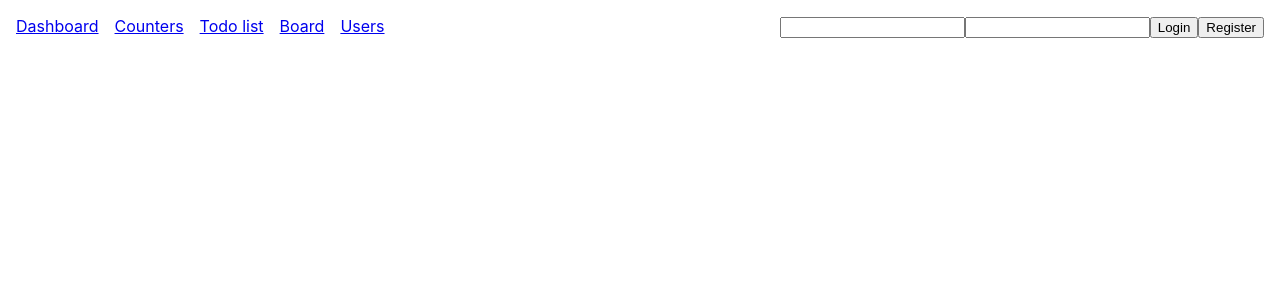
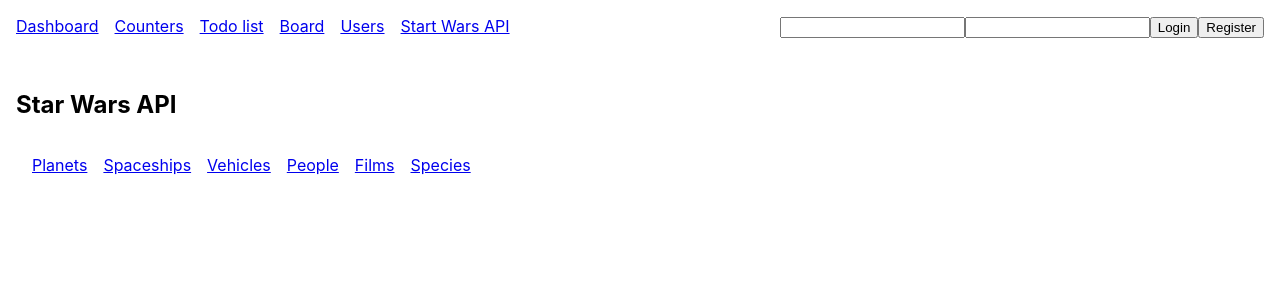
Before and after one commit to loopmode/cairo-workshop-app, a React (Create React App) app: page /swapi in a window 1280 px wide. Shown: the top 300 px of the page. Built offline with nearby package versions, Linux system fonts and the light colour scheme.

Commit message:
prepare swapi pages

```diff
--- a/src/App.module.scss
+++ b/src/App.module.scss
@@ -1,6 +1,5 @@
 .App {
-
-  > nav {
+  nav {
     padding: 1em;
     display: flex;
     a + a {
--- a/src/App.tsx
+++ b/src/App.tsx
@@ -15,6 +15,7 @@
 
 import { ProtectedRoute } from "./components/ProtectedRoute/ProtectedRoute";
 import { HeaderLogin } from "./components/HeaderLogin/HeaderLogin";
+import SwapiPage from "./pages/swapi/SwapiPage";
 
 function App() {
   return (
@@ -26,6 +27,7 @@
           <NavLink to="/list">Todo list</NavLink>
           <NavLink to="/board">Board</NavLink>
           <NavLink to="/users">Users</NavLink>
+          <NavLink to="/swapi">Start Wars API</NavLink>
           <span className="flex-1" />
           <HeaderLogin />
         </nav>
@@ -37,6 +39,7 @@
             <ProtectedRoute path="/list" component={TodoListPage} />
             <ProtectedRoute path="/board" component={BoardPage} />
             <Route path="/users" component={UsersPage} />
+            <Route path="/swapi" component={SwapiPage} />
           </Switch>
         </main>
       </div>
--- /dev/null
+++ b/src/pages/swapi/SwapiPage.js
@@ -0,0 +1,22 @@
+import React from "react";
+import { Link, Switch, Route } from "react-router-dom";
+import PeopleListPage from "./SwapiPeoplePage";
+export default function SwapiPage() {
+  return (
+    <div>
+      <h2>Star Wars API</h2>
+
+      <nav>
+        <Link to="/swapi/planets">Planets</Link>
+        <Link to="/swapi/spaceships">Spaceships</Link>
+        <Link to="/swapi/vehicles">Vehicles</Link>
+        <Link to="/swapi/people">People</Link>
+        <Link to="/swapi/films">Films</Link>
+        <Link to="/swapi/species">Species</Link>
+      </nav>
+      <Switch>
+        <Route path="/swapi/people/:id?" component={PeopleListPage} />
+      </Switch>
+    </div>
+  );
+}
--- /dev/null
+++ b/src/pages/swapi/SwapiPeoplePage.js
@@ -0,0 +1,12 @@
+import React from "react";
+import { useParams } from "react-router-dom";
+export default function SwapiPeoplePage() {
+  const { id } = useParams();
+  return (
+    <div>
+      <h3>Star Wars API: People</h3>
+      <i>Add a slash and a number to the URL</i>
+      <p>{id ? `show details page for ${id}` : "show list page"}</p>
+    </div>
+  );
+}
```
